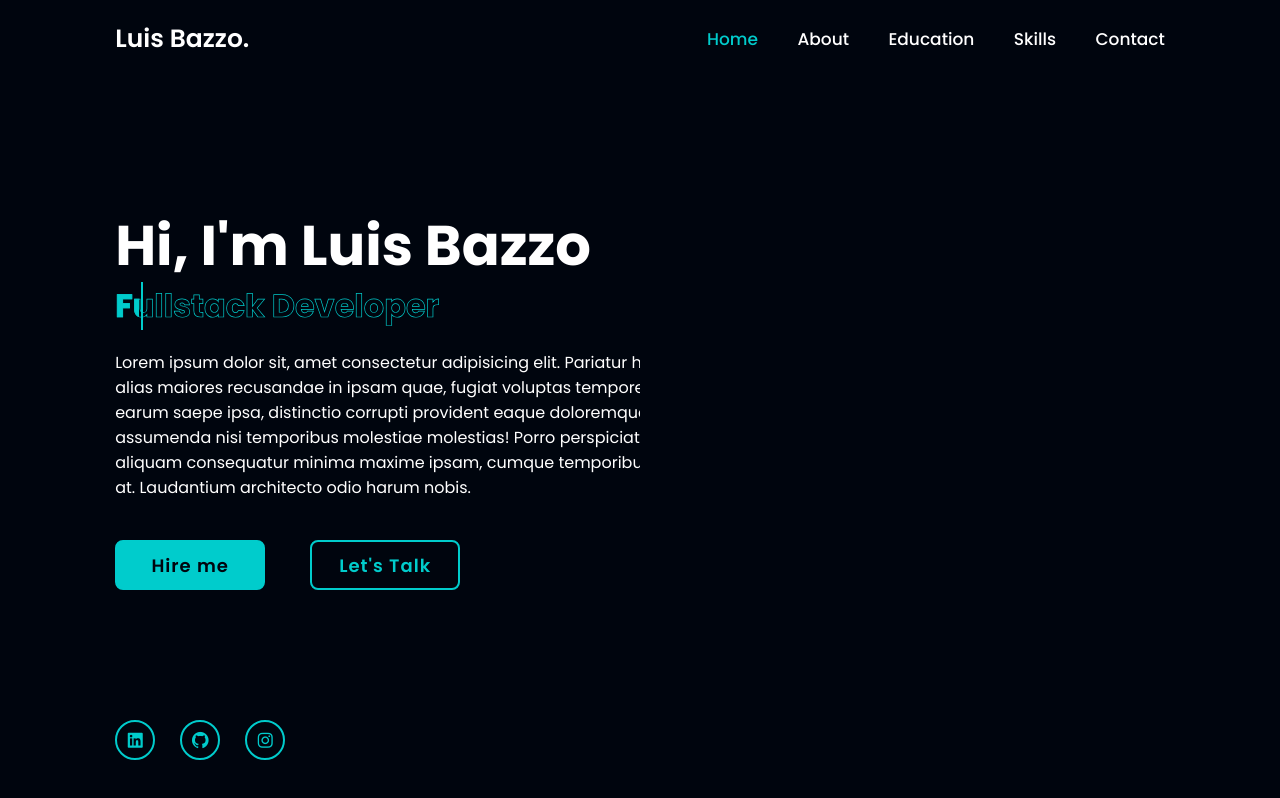
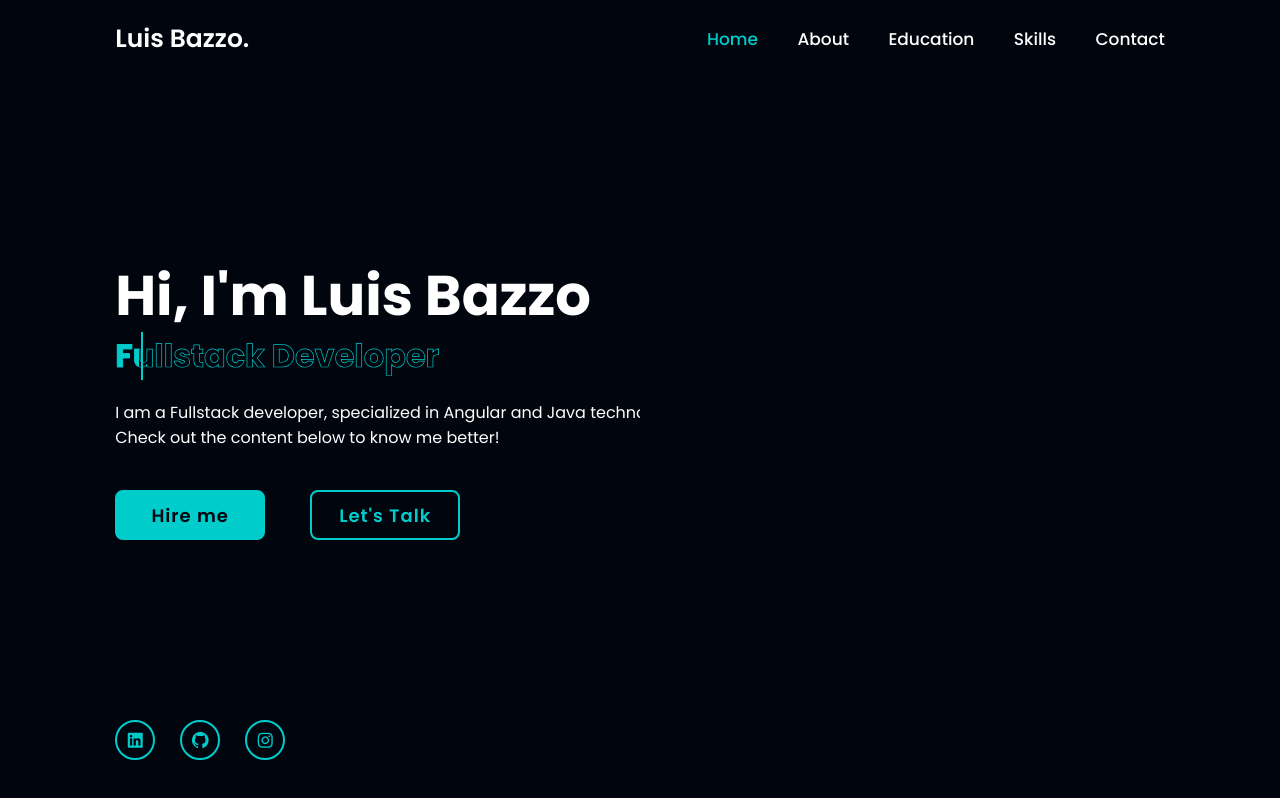
Before and after one commit to luisbazzo/luisbazzo.github.io, an Angular app: page / in a window 1280 px wide. Shown: the top 798 px of the page. Built offline with nearby package versions, Linux system fonts and the light colour scheme.

Commit message:
conteúdo da home atualizado

```diff
--- a/src/app/home/home.component.html
+++ b/src/app/home/home.component.html
@@ -6,7 +6,7 @@
             <span class="animate" style="--i:3;"></span>
         </div><!--text-animation-->
         <p>
-            Lorem ipsum dolor sit, amet consectetur adipisicing elit. Pariatur harum alias maiores recusandae in ipsam quae, fugiat voluptas tempore omnis earum saepe ipsa, distinctio corrupti provident eaque doloremque assumenda nisi temporibus molestiae molestias! Porro perspiciatis sit aliquam consequatur minima maxime ipsam, cumque temporibus ipsum at. Laudantium architecto odio harum nobis.
+            I am a Fullstack developer, specialized in Angular and Java technologies. Check out the content below to know me better!
             <span class="animate" style="--i:4;"></span>
         </p>
         <div class="btn-box">
```
